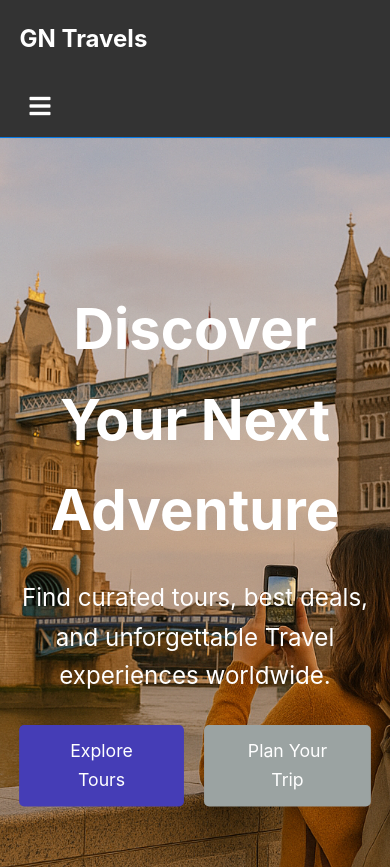
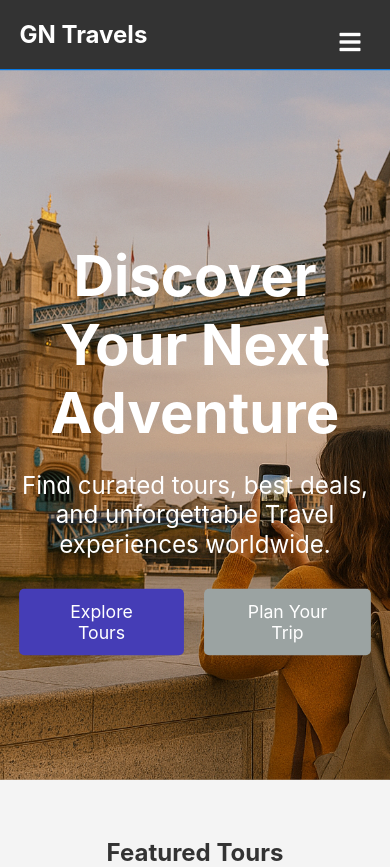
Before and after one commit to Neeru2001/T_T, a Flask app: page / in a window 390 px wide. Shown: the top 867 px of the page. Run offline with Flask 3, Linux system fonts and the light colour scheme; the visitor is signed in with stand-in values (Sample User, id 1).

Commit message:
Update style.css

```diff
--- a/static/css/style.css
+++ b/static/css/style.css
@@ -5,7 +5,7 @@ body {
     padding: 0;
     background-color: #f4f4f4;
     color: #333;
-    line-height: 1.6;
+    /* line-height: 0.7; */
 }
 
 .container {
@@ -29,7 +29,7 @@ nav {
     display: flex;
     justify-content: space-between;
     align-items: center;
-    flex-wrap: wrap; /* Allow items to wrap */
+    flex-wrap: wrap;
 }
 
 nav .logo a {
@@ -70,7 +70,7 @@ nav .nav-list a:hover {
 
 @media (max-width: 768px) {
     nav {
-        flex-direction: column; /* Stack items vertically */
+        /* flex-direction: column; Stack items vertically */
         align-items: flex-start; /* Align items to the start */
     }
 
@@ -102,6 +102,7 @@ nav .nav-list a:hover {
 
     /* Hamburger icon */
     .menu-toggle {
+        margin-top: 18px;
         display: block; /* Show hamburger icon on small screens */
         color: #fff;
         font-size: 1.5rem;
@@ -190,6 +191,8 @@ footer {
     border-top: 1px solid #444;
     margin-top: 30px;
 }
+
+
 
 
 /* Featured Tours Section */
@@ -304,6 +307,7 @@ footer {
 @media (max-width: 768px) {
     .contact-container {
         grid-template-columns: 1fr; /* Stack columns on small screens */
+        padding-left: 25px;
     }
 }
 
```
